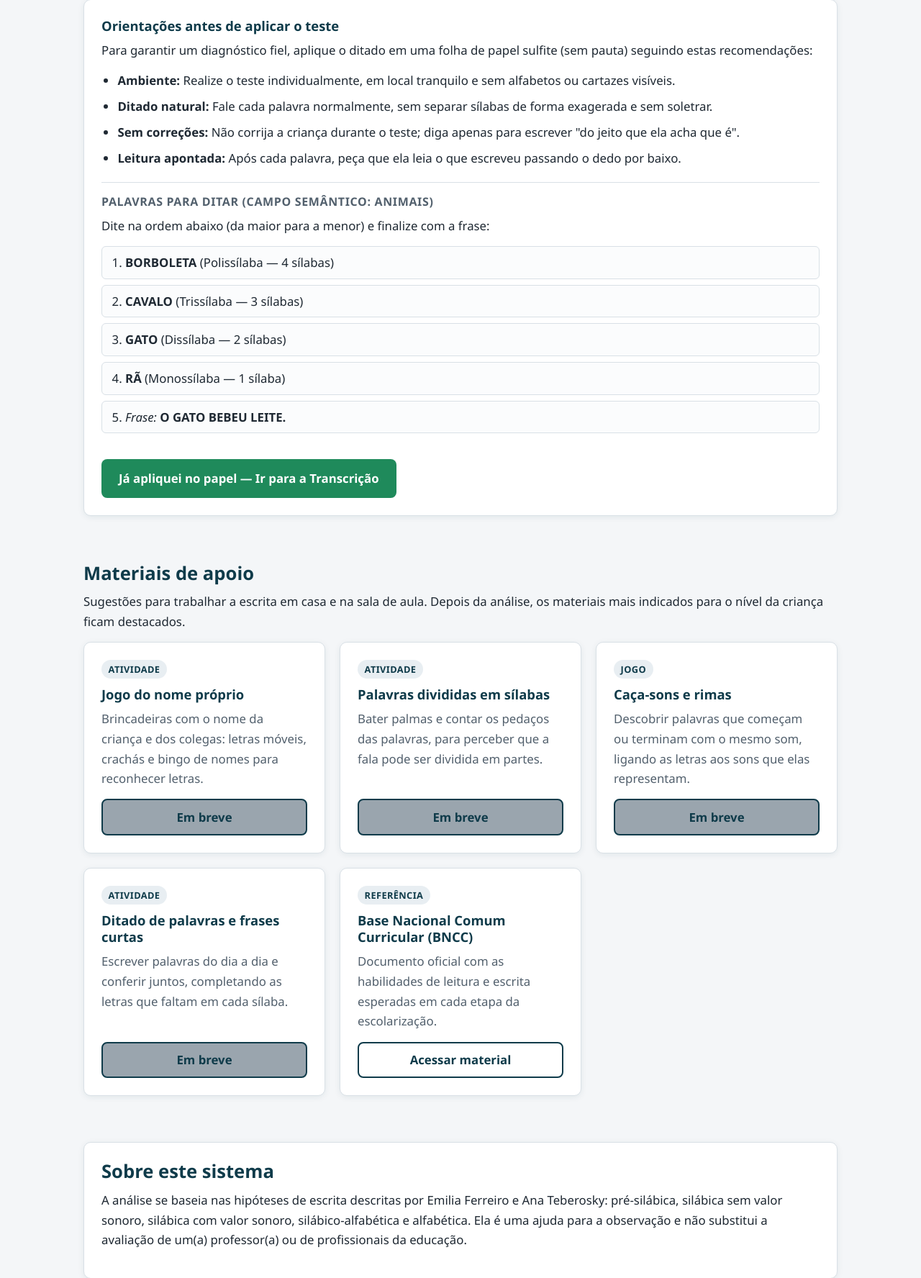
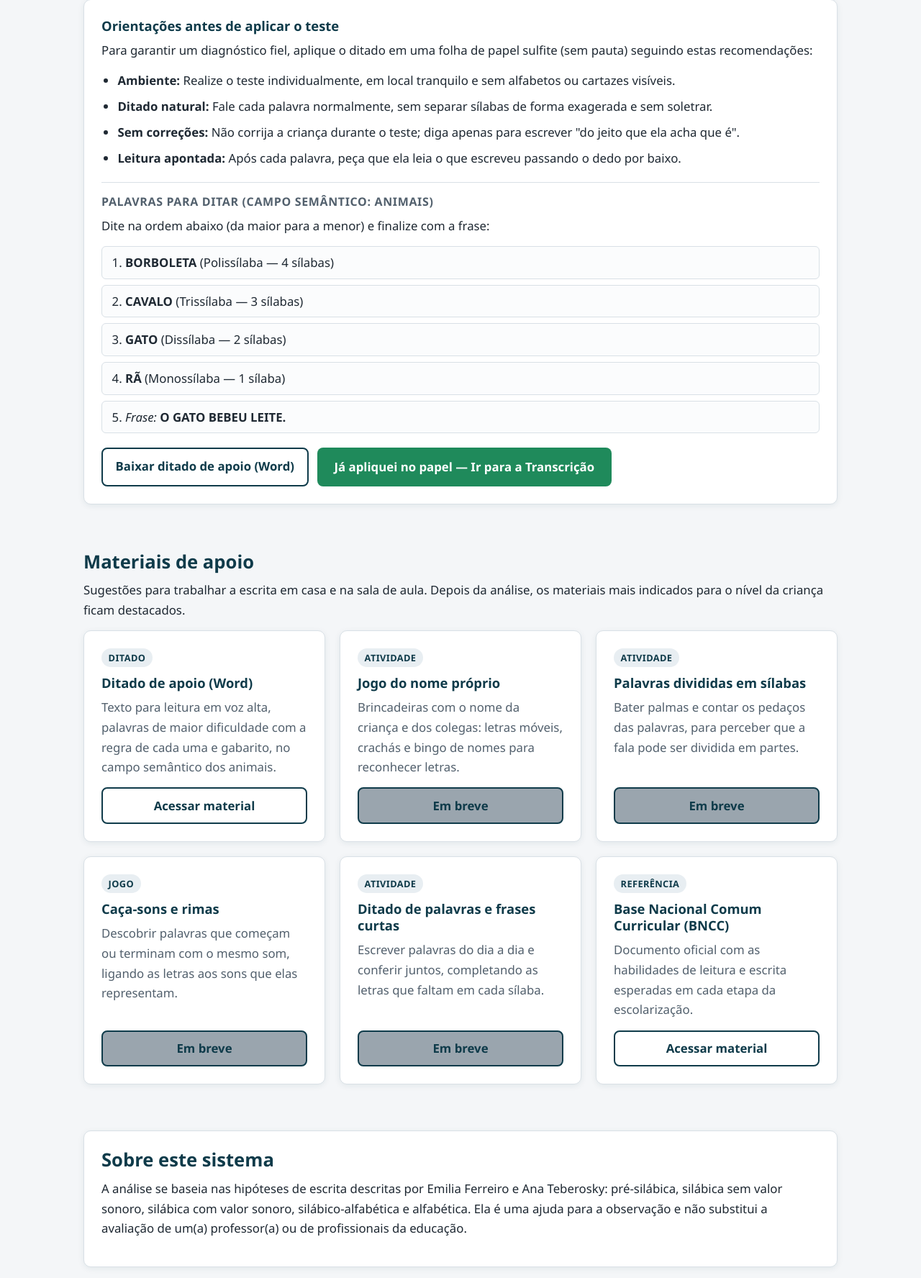
Before and after one commit to asafrm/Alfabetizacao-Educacao, a Flask app: page / in a window 1280 px wide. Shown: the part 311-2087 px from the top of the page at 72% size. Run offline with Flask 3, Linux system fonts and the light colour scheme.

Commit message:
adicao do material para teste (ditado)

```diff
--- a/app.py
+++ b/app.py
@@ -1,9 +1,22 @@
-from flask import Flask, render_template, request, jsonify
+from flask import Flask, render_template, request, jsonify, send_from_directory
 from collections import Counter
+import os
 import sqlite3
 import unicodedata
 
 app = Flask(__name__)
+
+# Pasta com os materiais para download (ex.: ditado de apoio em Word)
+PASTA_MATERIAIS = os.path.join(os.path.dirname(os.path.abspath(__file__)), 'materiais')
+
+@app.route('/ditado-apoio')
+def baixar_ditado_apoio():
+    return send_from_directory(
+        PASTA_MATERIAIS,
+        'ditado_apoio.docx',
+        as_attachment=True,
+        download_name='Ditado de Apoio - Teste da Psicogenese.docx'
+    )
 
 # Gabarito das palavras: número de sílabas, letras aceitas foneticamente e mínimo para alfabética
 GABARITO = {
--- a/templates/index.html
+++ b/templates/index.html
@@ -59,9 +59,14 @@
                         </ol>
                     </div>
 
-                    <button type="button" class="botao" style="margin-top: 1rem;" onclick="irParaTranscricao()">
-                        Já apliquei no papel — Ir para a Transcrição
-                    </button>
+                    <div style="display: flex; flex-wrap: wrap; gap: .75rem; margin-top: 1rem;">
+                        <a class="botao botao-secundario" href="{{ url_for('baixar_ditado_apoio') }}" download>
+                            Baixar ditado de apoio (Word)
+                        </a>
+                        <button type="button" class="botao" onclick="irParaTranscricao()">
+                            Já apliquei no papel — Ir para a Transcrição
+                        </button>
+                    </div>
                 </div>
 
                 <!-- ETAPA 2: FORMULÁRIO DE TRANSCRIÇÃO -->
@@ -180,6 +185,13 @@
 
     <script>
         const MATERIAIS = [
+            {
+                tipo: "Ditado",
+                titulo: "Ditado de apoio (Word)",
+                descricao: "Texto para leitura em voz alta, palavras de maior dificuldade com a regra de cada uma e gabarito, no campo semântico dos animais.",
+                niveis: ["pré-silábica", "silábica sem valor sonoro", "silábica com valor sonoro", "silábico-alfabética", "alfabética"],
+                link: "{{ url_for('baixar_ditado_apoio') }}"
+            },
             {
                 tipo: "Atividade",
                 titulo: "Jogo do nome próprio",
```
Also changed, not shown: 1 other file.
